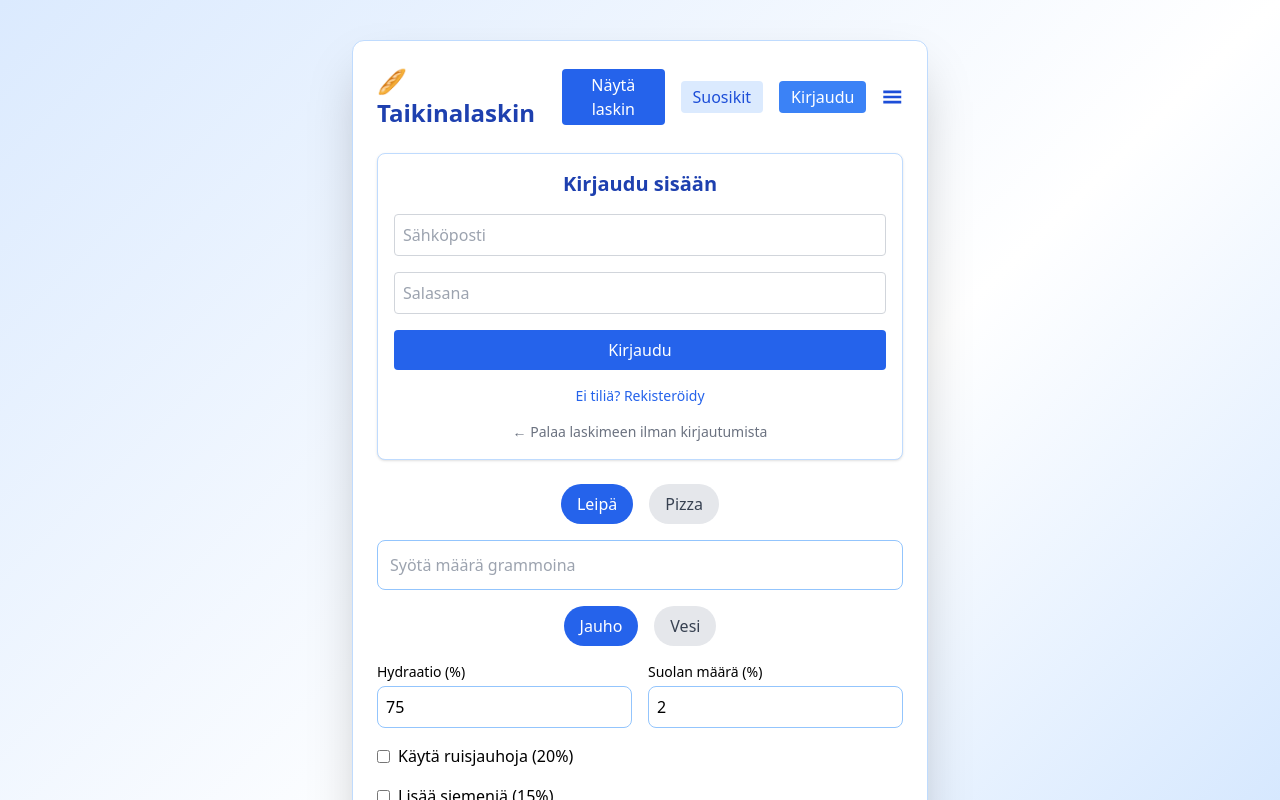
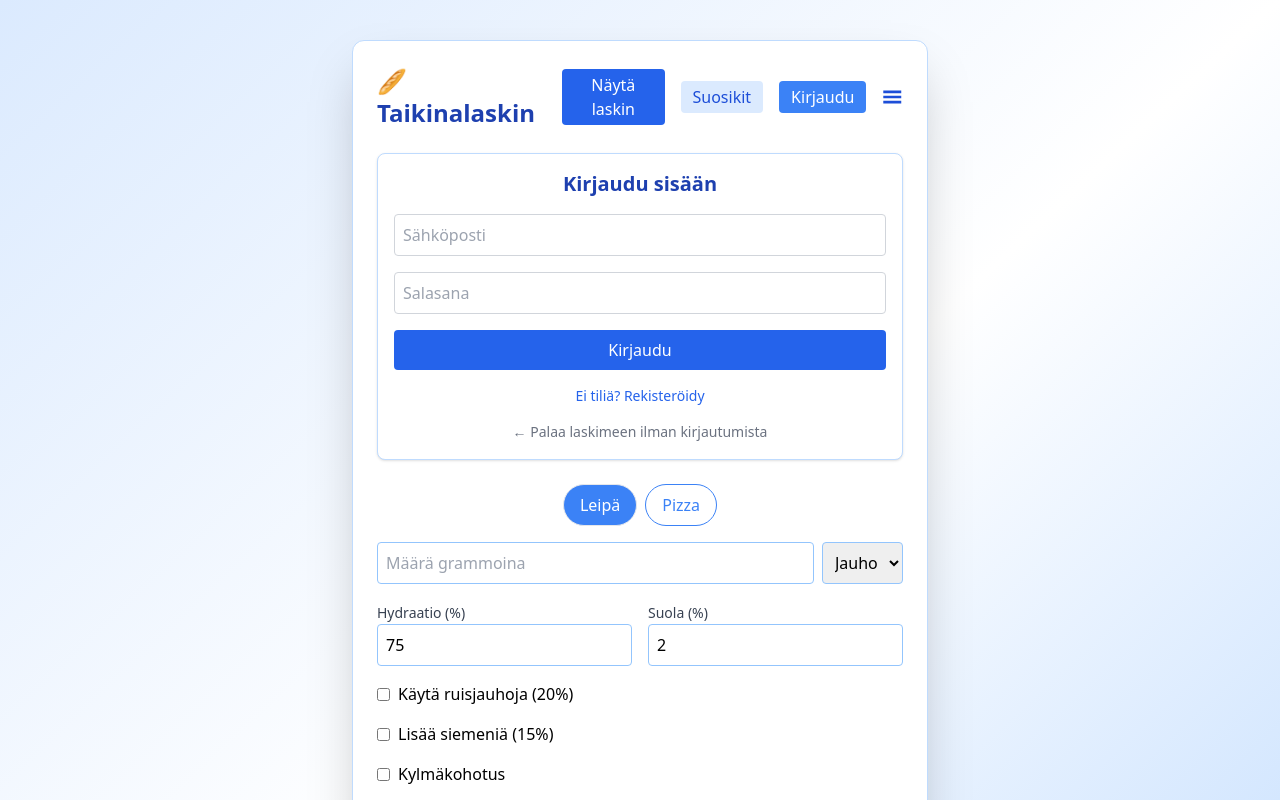
Before and after one commit to VilleJLehtola/Dough-calculator, a React (Vite) app: page / in a window 1280 px wide. Shown: the top 800 px of the page. Built offline with nearby package versions, Linux system fonts and the light colour scheme; no server answers.

Commit message:
Update CalculatorForm.jsx

```diff
--- a/src/components/CalculatorForm.jsx
+++ b/src/components/CalculatorForm.jsx
@@ -25,89 +25,75 @@ export default function CalculatorForm({
 }) {
   return (
     <div className="space-y-4">
-      {/* Dough Type Toggle */}
-      <div className="flex justify-center space-x-4">
+      {/* Dough type switch */}
+      <div className="flex gap-2 justify-center">
         <button
           onClick={() => setMode('leipa')}
-          className={`px-4 py-2 rounded-full font-medium ${
+          className={`px-4 py-2 rounded-full border ${
             mode === 'leipa'
-              ? 'bg-blue-600 text-white'
-              : 'bg-gray-200 text-gray-700'
+              ? 'bg-blue-500 text-white'
+              : 'bg-white text-blue-500 border-blue-500'
           }`}
         >
           Leipä
         </button>
         <button
           onClick={() => setMode('pizza')}
-          className={`px-4 py-2 rounded-full font-medium ${
+          className={`px-4 py-2 rounded-full border ${
             mode === 'pizza'
-              ? 'bg-blue-600 text-white'
-              : 'bg-gray-200 text-gray-700'
+              ? 'bg-blue-500 text-white'
+              : 'bg-white text-blue-500 border-blue-500'
           }`}
         >
           Pizza
         </button>
       </div>
 
-      {/* Input Field */}
+      {/* Input grams and type toggle */}
+      <div className="flex gap-2 items-center">
         <input
           type="number"
           value={inputGrams}
           onChange={e => setInputGrams(e.target.value)}
-        placeholder="Syötä määrä grammoina"
-        className="w-full p-3 border border-blue-300 rounded-lg"
+          placeholder="Määrä grammoina"
+          className="flex-1 p-2 border border-blue-300 rounded"
         />
-
-      {/* Input Type Toggle */}
-      <div className="flex justify-center space-x-4">
-        <button
-          onClick={() => setInputType('jauho')}
-          className={`px-4 py-2 rounded-full font-medium ${
-            inputType === 'jauho'
-              ? 'bg-blue-600 text-white'
-              : 'bg-gray-200 text-gray-700'
-          }`}
+        <select
+          value={inputType}
+          onChange={e => setInputType(e.target.value)}
+          className="p-2 border border-blue-300 rounded"
         >
-          Jauho
-        </button>
-        <button
-          onClick={() => setInputType('vesi')}
-          className={`px-4 py-2 rounded-full font-medium ${
-            inputType === 'vesi'
-              ? 'bg-blue-600 text-white'
-              : 'bg-gray-200 text-gray-700'
-          }`}
-        >
-          Vesi
-        </button>
+          <option value="jauho">Jauho</option>
+          <option value="vesi">Vesi</option>
+        </select>
       </div>
 
-      {/* Hydration and Salt Inputs */}
+      {/* Hydration and salt */}
       <div className="grid grid-cols-2 gap-4">
         <div>
-          <label className="block text-sm font-medium">Hydraatio (%)</label>
+          <label className="text-sm font-medium text-gray-700">Hydraatio (%)</label>
           <input
             type="number"
-            min={55}
+            min="55"
             value={hydration}
             onChange={e => setHydration(e.target.value)}
-            className="w-full p-2 mt-1 border border-blue-300 rounded-lg"
+            className="w-full p-2 border border-blue-300 rounded"
           />
         </div>
         <div>
-          <label className="block text-sm font-medium">Suolan määrä (%)</label>
+          <label className="text-sm font-medium text-gray-700">Suola (%)</label>
           <input
             type="number"
             value={saltPct}
             onChange={e => setSaltPct(e.target.value)}
-            className="w-full p-2 mt-1 border border-blue-300 rounded-lg"
+            className="w-full p-2 border border-blue-300 rounded"
           />
         </div>
       </div>
 
-      {/* Additional Options */}
+      {/* Optional options */}
       {mode === 'pizza' && (
-        <div className="flex items-center space-x-2">
+        <div className="flex items-center gap-2">
           <input
             type="checkbox"
             checked={useOil}
@@ -116,9 +102,10 @@ export default function CalculatorForm({
           <label>Lisää öljyä (3%)</label>
         </div>
       )}
+
       {mode === 'leipa' && (
         <>
-          <div className="flex items-center space-x-2">
+          <div className="flex items-center gap-2">
             <input
               type="checkbox"
               checked={useRye}
@@ -126,7 +113,7 @@ export default function CalculatorForm({
             />
             <label>Käytä ruisjauhoja (20%)</label>
           </div>
-          <div className="flex items-center space-x-2">
+          <div className="flex items-center gap-2">
             <input
               type="checkbox"
               checked={useSeeds}
@@ -136,7 +123,8 @@ export default function CalculatorForm({
           </div>
         </>
       )}
-      <div className="flex items-center space-x-2">
+
+      <div className="flex items-center gap-2">
         <input
           type="checkbox"
           checked={coldFermentation}
@@ -146,19 +134,18 @@ export default function CalculatorForm({
       </div>
 
       {/* Buttons */}
-      <div className="flex flex-col gap-2">
+      <div className="flex flex-col gap-2 mt-4">
         <button
           onClick={() => setShowRecipe(prev => !prev)}
           className="w-full bg-blue-600 text-white py-2 rounded-lg hover:bg-blue-700 transition"
         >
           {showRecipe ? 'Piilota resepti' : 'Näytä resepti'}
         </button>
-
         <button
           onClick={resetAll}
           className="w-full bg-gray-200 text-gray-700 py-2 rounded-lg hover:bg-gray-300"
         >
-          Tyhjennä kaikki
+          Tyhjennä
         </button>
       </div>
     </div>
```
Lines whose indentation alone changed are shown as unchanged.
